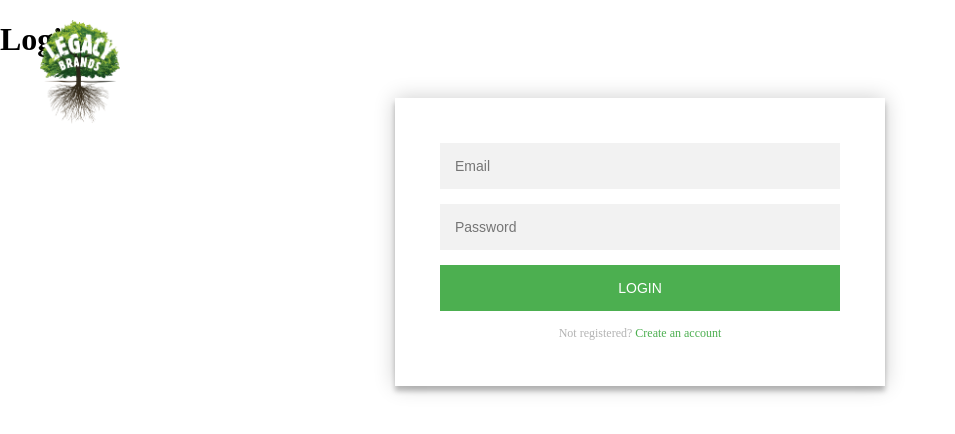
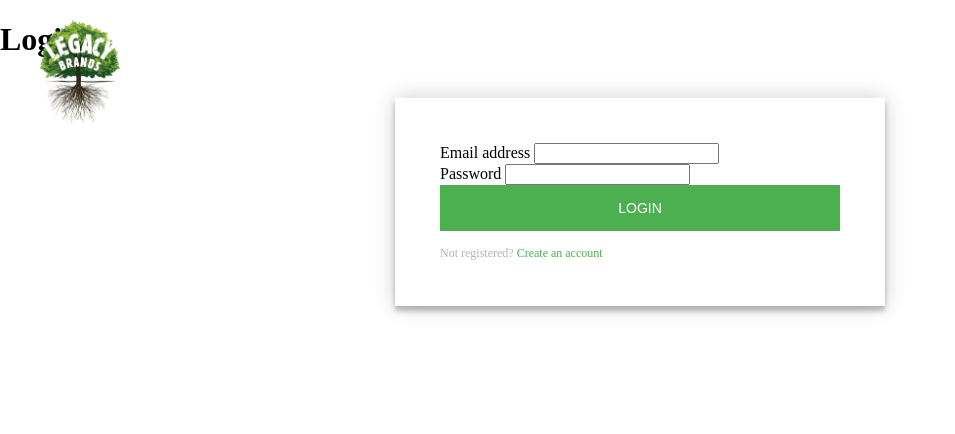
Before and after one commit to mfrashad/legacy-brand, a Jekyll site: the page built from login.html, in a window 1280 px wide. Shown: the top 434 px of the page, without its empty margins (0-955 px from the left). Built offline with Jekyll 4.4.1, drawn with Linux system fonts in a browser that asks for light colours; nearby versions of some CDN libraries.

Commit message:
Material login form

```diff
--- a/login.html
+++ b/login.html
@@ -1,19 +1,35 @@
 ---
 layout: default
 ---
-<div id="login-page" class="text-center mt-5">
-  <h1>Login</h1>
+<div id="login-page" class="mt-5">
+  <h1 class="text-center">Login</h1>
   <div class="form">
     <form class="register-form">
-      <input type="text" placeholder="Email"/>
-      <input type="password" placeholder="Password"/>
-      <input type="password" placeholder="Confirm Password"/>
+      <div class="form-group">
+        <label for="exampleInputEmail1" class="bmd-label-floating">Email address</label>
+        <input type="email" class="form-control" id="exampleInputEmail1">
+        <span class="bmd-help">We'll never share your email with anyone else.</span>
+      </div>
+      <div class="form-group">
+        <label for="exampleInputPassword1" class="bmd-label-floating">Password</label>
+        <input type="password" class="form-control" id="exampleInputPassword1">
+      </div>
+      <div class="form-group">
+        <label for="exampleInputPassword2" class="bmd-label-floating">Confirm Password</label>
+        <input type="password" class="form-control" id="exampleInputPassword2">
+      </div>
       <button>create</button>
       <p class="message">Already registered? <a href="#">Sign In</a></p>
     </form>
     <form class="login-form">
-      <input type="text" placeholder="Email"/>
-      <input type="password" placeholder="Password"/>
+      <div class="form-group">
+        <label for="exampleInputEmail1" class="bmd-label-floating">Email address</label>
+        <input type="email" class="form-control" id="exampleInputEmail1">
+      </div>
+      <div class="form-group">
+        <label for="exampleInputPassword1" class="bmd-label-floating">Password</label>
+        <input type="password" class="form-control" id="exampleInputPassword1">
+      </div>
       <button>login</button>
       <p class="message">Not registered? <a href="#">Create an account</a></p>
     </form>
--- a/styles/style.scss
+++ b/styles/style.scss
@@ -66,19 +66,10 @@
   max-width: 400px;
   margin: 40px auto 100px;
   padding: 45px;
-  text-align: center;
+
   box-shadow: 0 0 20px 0 rgba(0, 0, 0, 0.2), 0 5px 5px 0 rgba(0, 0, 0, 0.24);
 
-  input {
-    outline: 0;
-    background: #f2f2f2;
-    width: 100%;
-    border: 0;
-    margin: 0 0 15px;
-    padding: 15px;
-    box-sizing: border-box;
-    font-size: 14px;
-  }
+
 
   button {
     text-transform: uppercase;
```
